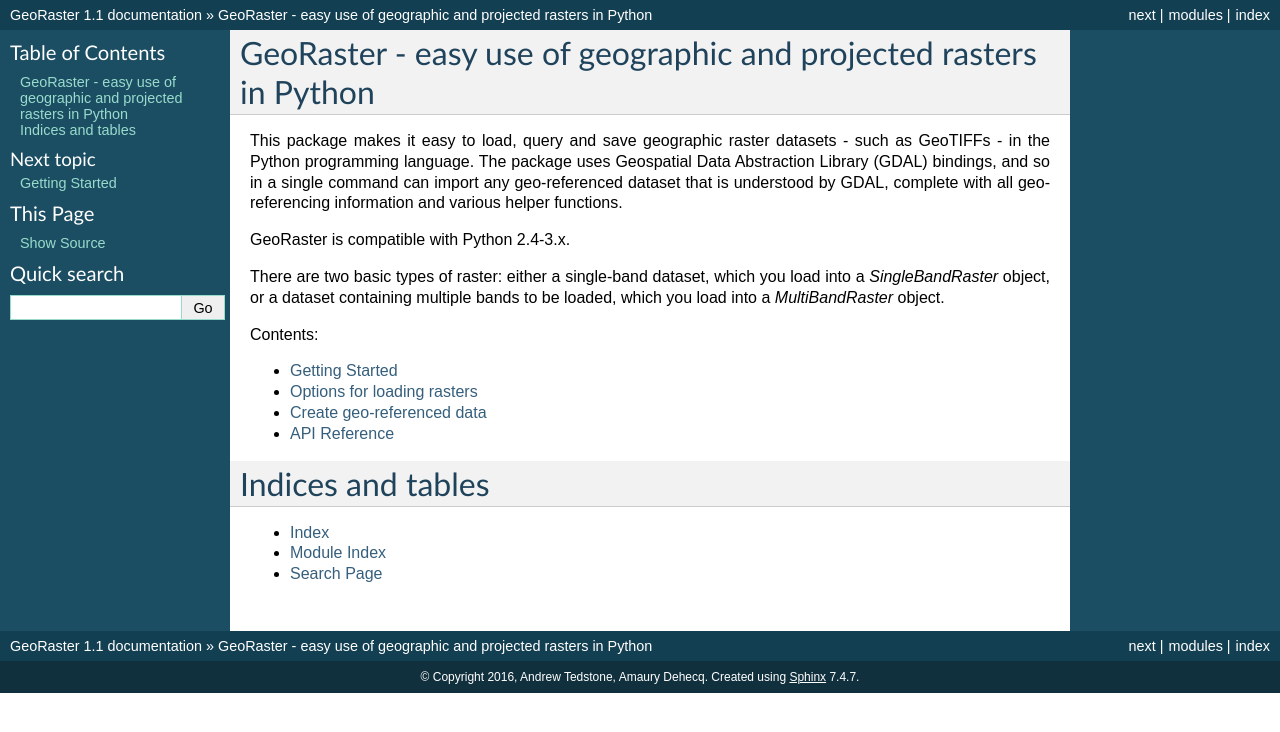
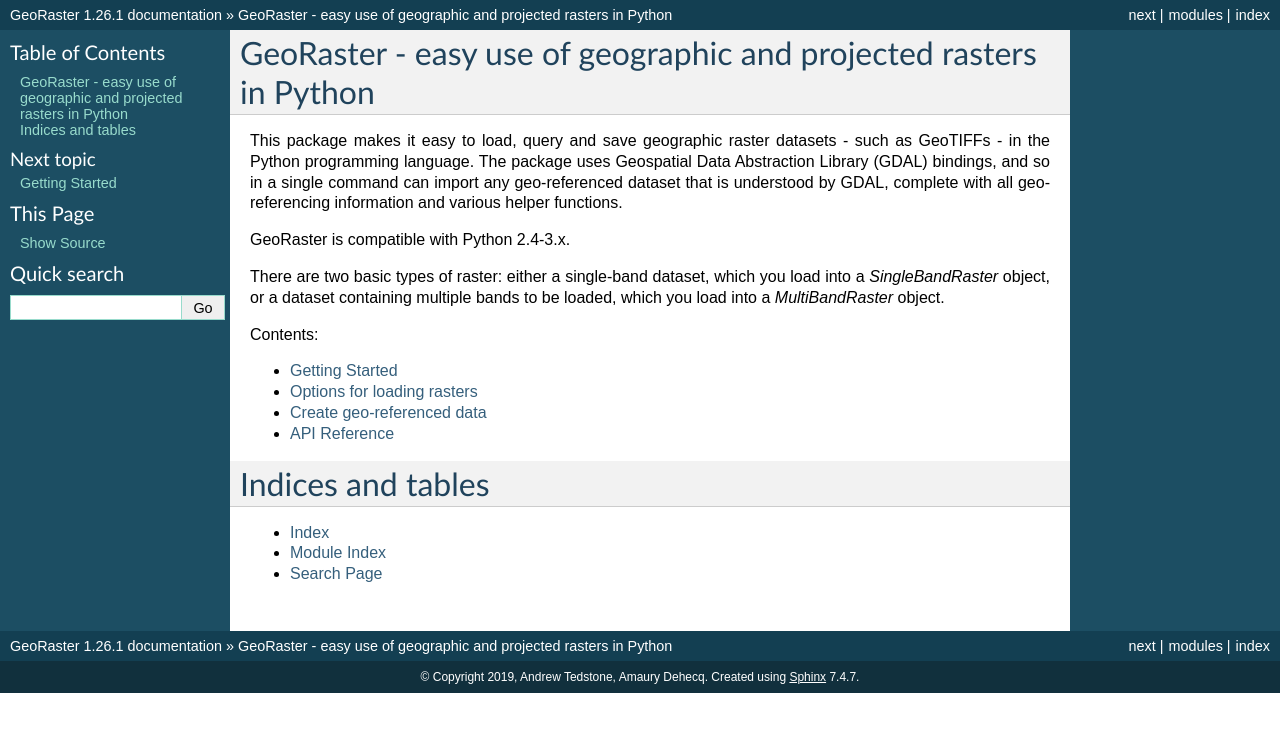
Before and after one commit to GeoUtils/georaster, a Sphinx documentation site: the page built from docs/index.rst, in a window 1280 px wide. Shown: the top 732 px of the page. Built offline with Sphinx 7.4.7, drawn with Linux system fonts in a browser that asks for light colours; pages that are not in the unit, such as notebooks, are missing from menus.

Commit message:
increment documentation version number and copyright year

```diff
--- a/docs/conf.py
+++ b/docs/conf.py
@@ -53,7 +53,7 @@ master_doc = 'index'
 
 # General information about the project.
 project = 'GeoRaster'
-copyright = '2016, Andrew Tedstone, Amaury Dehecq'
+copyright = '2019, Andrew Tedstone, Amaury Dehecq'
 author = 'Andrew Tedstone, Amaury Dehecq'
 
 # The version info for the project you're documenting, acts as replacement for
@@ -61,9 +61,9 @@ author = 'Andrew Tedstone, Amaury Dehecq'
 # built documents.
 #
 # The short X.Y version.
-version = '1.1'
+version = '1.26.1'
 # The full version, including alpha/beta/rc tags.
-release = '1.1'
+release = '1.26.1'
 
 # The language for content autogenerated by Sphinx. Refer to documentation
 # for a list of supported languages.
```
